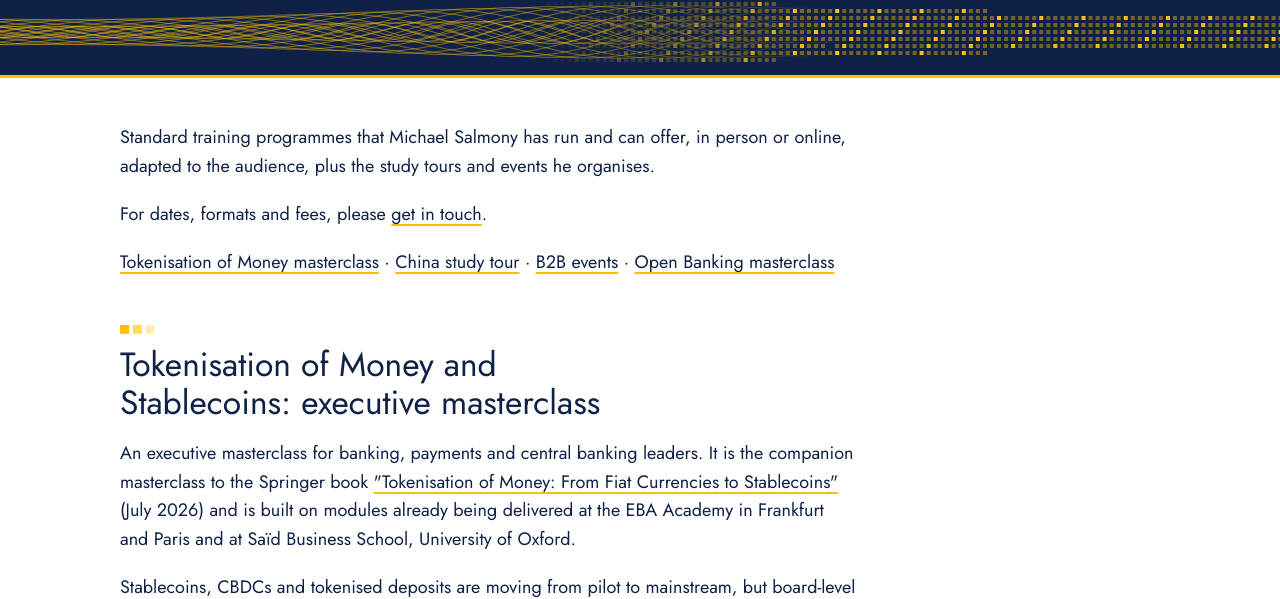
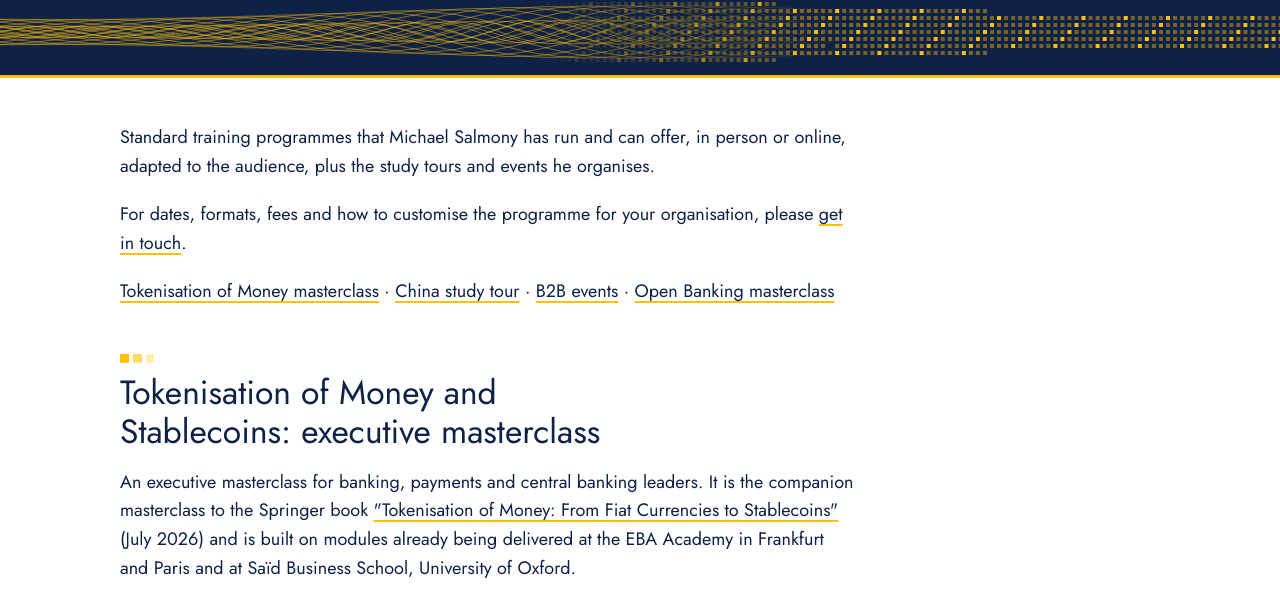
Before and after one commit to mgs49/payments-innovation-website, an Eleventy site: page src/programmes.njk in a window 1280 px wide. Shown: the part 216-815 px from the top of the page. Built offline with nearby package versions, Linux system fonts and the light colour scheme; Eleventy itself is replaced by a stand-in of ours; files that its build step writes are made by us from their sources.

Commit message:
Programmes: enquiry line mentions customising
Co-Authored-By: Claude Opus 5.5 <noreply@anthropic.com>
Claude-Session: https://claude.ai/code/session_012ZRZ6GaaFVVi3jHeFa15GL

```diff
--- a/src/programmes.njk
+++ b/src/programmes.njk
@@ -5,7 +5,7 @@ permalink: /programmes/
 description: "Programmes run by Dr Michael Salmony and available on request: the Tokenisation of Money and Stablecoins executive masterclass, the Open Banking masterclass, the China study tour for senior executives and the Transaction Innovation Forum B2B events."
 ---
 <p>Standard training programmes that Michael Salmony has run and can offer, in person or online, adapted to the audience, plus the study tours and events he organises.</p>
-<p>For dates, formats and fees, please <a href="/contact/">get in touch</a>.</p>
+<p>For dates, formats, fees and how to customise the programme for your organisation, please <a href="/contact/">get in touch</a>.</p>
 
 <p class="jump-links"><a href="#tokenisation">Tokenisation of Money masterclass</a> · <a href="#china">China study tour</a> · <a href="#b2b">B2B events</a> · <a href="#open-banking">Open Banking masterclass</a></p>
 
```
